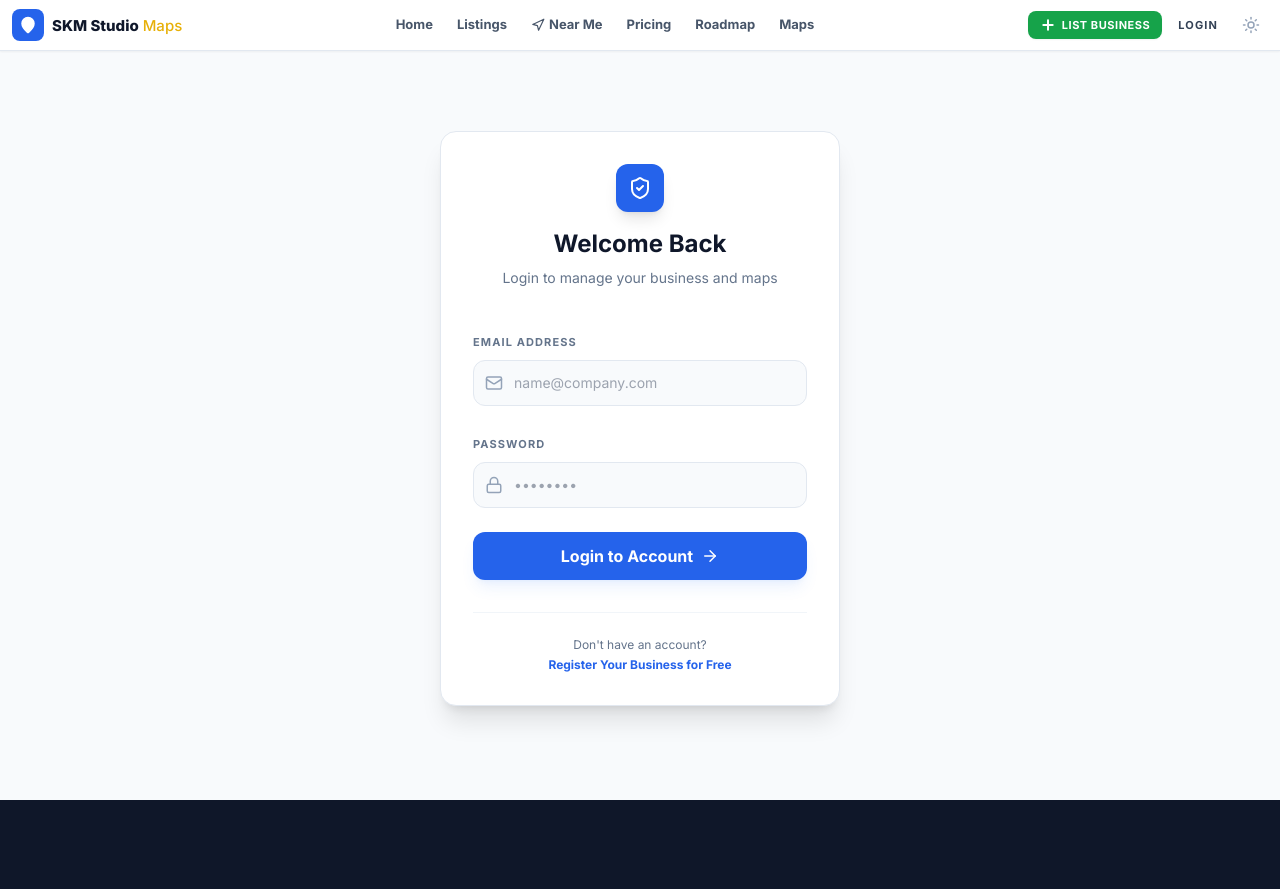
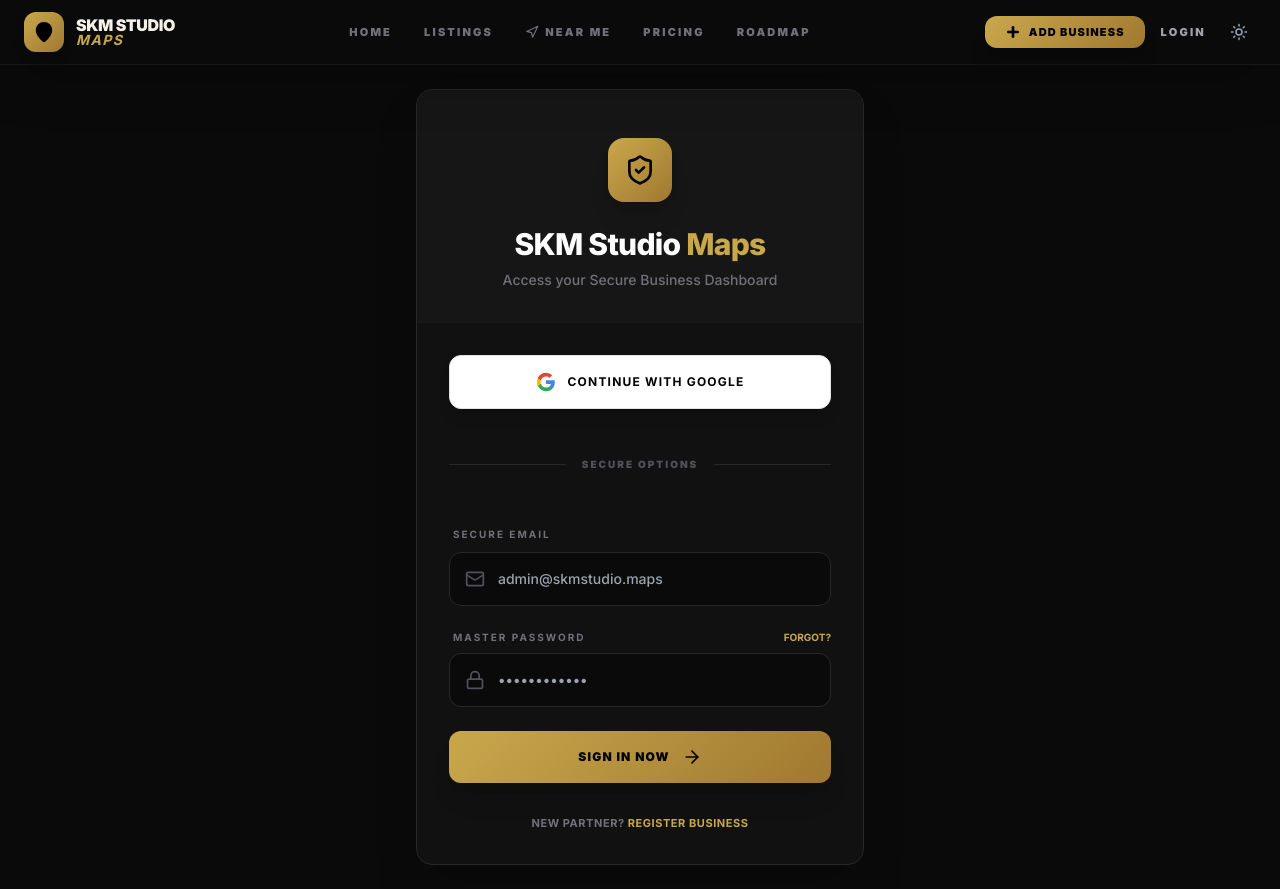
Before and after one commit to skmstudioservices-cyber/maps, a Next.js app in the folder New India Maps/: page /login in a window 1280 px wide. Before the commit the page ends 800 px from the top, so only its background shows below. Built offline with nearby package versions, Linux system fonts and the light colour scheme; no server answers; a web font is replaced by a local one.

Commit message:
feat: complete Login page with Google Auth logic and Vercel build fixes

```diff
--- a/New India Maps/src/app/login/page.tsx
+++ b/New India Maps/src/app/login/page.tsx
@@ -2,6 +2,7 @@
 
 import React, { useState } from 'react';
 import Link from 'next/link';
+import { useRouter } from 'next/navigation';
 import { Mail, Lock, ArrowRight, ShieldCheck } from 'lucide-react';
 import { supabase } from '@/lib/supabase';
 import TopNav from '@/components/layout/TopNav';
@@ -10,62 +11,133 @@
  * PAGE: Login
  * UTILITY: Allows users to access their accounts.
  * USE CASE: Essential for Contributors and Owners to manage data.
- *
- * DESIGN: High-contrast, secure look using the Dark/Gold accents
- * from the 'admin-v2' mockup to indicate a 'Private/Secure' area.
  */
 export default function LoginPage() {
+  const router = useRouter();
   const [email, setEmail] = useState('');
   const [password, setPassword] = useState('');
   const [loading, setLoading] = useState(false);
+  const [error, setError] = useState<string | null>(null);
 
+  const GOLD = "#C9A84C";
+  const GOLD_DARK = "#A07830";
+
+  /**
+   * ACTION: handleGoogleLogin
+   * UTILITY: Triggers Supabase Google OAuth flow.
+   */
+  const handleGoogleLogin = async () => {
+    setLoading(true);
+    const { error } = await supabase.auth.signInWithOAuth({
+      provider: 'google',
+      options: {
+        redirectTo: window.location.origin + '/dashboard',
+      },
+    });
+    if (error) setError(error.message);
+    setLoading(false);
+  };
+
+  /**
+   * ACTION: handleLogin
+   * UTILITY: Authenticates user against Supabase Auth.
+   */
   const handleLogin = async (e: React.FormEvent) => {
     e.preventDefault();
     setLoading(true);
-    // Logic for Supabase Auth will be added here in the next incremental step
+    setError(null);
+
+    try {
+      const { data, error: authError } = await supabase.auth.signInWithPassword({
+        email,
+        password,
+      });
+
+      if (authError) throw authError;
+      router.push('/dashboard');
+      router.refresh();
+    } catch (err: any) {
+      setError(err.message || 'Failed to login. Please check your credentials.');
+    } finally {
       setLoading(false);
+    }
   };
 
   return (
-    <div className="min-h-screen bg-slate-50 dark:bg-zinc-950">
+    <div className="min-h-screen bg-[#0A0A0A] text-white flex flex-col font-sans">
       <TopNav />
 
-      <main className="max-w-md mx-auto pt-20 px-6">
-        <div className="bg-white dark:bg-zinc-900 border border-slate-200 dark:border-zinc-800 rounded-2xl p-8 shadow-xl">
-          <header className="text-center mb-10">
-            <div className="w-12 h-12 bg-blue-600 rounded-xl flex items-center justify-center text-white mx-auto mb-4 shadow-lg">
-              <ShieldCheck size={24} />
+      <main className="flex-1 flex items-center justify-center p-6">
+        <div className="w-full max-w-md bg-[#111] border border-zinc-800 rounded-2xl overflow-hidden shadow-2xl">
+          <header className="pt-12 pb-8 px-8 text-center bg-[#161616] border-b border-zinc-900">
+            <div
+              className="w-16 h-16 rounded-2xl flex items-center justify-center mx-auto mb-6 shadow-xl"
+              style={{ background: `linear-gradient(135deg, ${GOLD}, ${GOLD_DARK})` }}
+            >
+              <ShieldCheck size={32} className="text-black" />
             </div>
-            <h1 className="text-2xl font-bold text-slate-900 dark:text-white">Welcome Back</h1>
-            <p className="text-sm text-slate-500 mt-2">Login to manage your business and maps</p>
+            <h1 className="text-3xl font-extrabold tracking-tight">
+              SKM Studio <span style={{ color: GOLD }}>Maps</span>
+            </h1>
+            <p className="text-sm text-zinc-500 mt-2 font-medium">Access your Secure Business Dashboard</p>
           </header>
+
+          <div className="p-8 space-y-8">
+            {error && (
+              <div className="p-4 bg-red-950/20 border border-red-900/50 rounded-xl text-red-400 text-xs font-bold flex items-center gap-2">
+                <span>⚠️</span> {error}
+              </div>
+            )}
+
+            <button
+              onClick={handleGoogleLogin}
+              disabled={loading}
+              className="w-full bg-white text-black font-bold py-4 rounded-xl flex items-center justify-center gap-3 transition-all hover:bg-zinc-100 active:scale-[0.98] shadow-lg text-xs uppercase tracking-widest border border-zinc-200"
+            >
+              <svg className="w-5 h-5" viewBox="0 0 24 24">
+                <path d="M22.56 12.25c0-.78-.07-1.53-.2-2.25H12v4.26h5.92c-.26 1.37-1.04 2.53-2.21 3.31v2.77h3.57c2.08-1.92 3.28-4.74 3.28-8.09z" fill="#4285F4"/>
+                <path d="M12 23c2.97 0 5.46-.98 7.28-2.66l-3.57-2.77c-.98.66-2.23 1.06-3.71 1.06-2.86 0-5.29-1.93-6.16-4.53H2.18v2.84C3.99 20.53 7.7 23 12 23z" fill="#34A853"/>
+                <path d="M5.84 14.09c-.22-.66-.35-1.36-.35-2.09s.13-1.43.35-2.09V7.07H2.18C1.43 8.55 1 10.22 1 12s.43 3.45 1.18 4.93l3.66-2.84z" fill="#FBBC05"/>
+                <path d="M12 5.38c1.62 0 3.06.56 4.21 1.64l3.15-3.15C17.45 2.09 14.97 1 12 1 7.7 1 3.99 3.47 2.18 7.07l3.66 2.84c.87-2.6 3.3-4.53 6.16-4.53z" fill="#EA4335"/>
+              </svg>
+              Continue with Google
+            </button>
+
+            <div className="relative flex items-center py-4">
+              <div className="flex-grow border-t border-zinc-800"></div>
+              <span className="flex-shrink mx-4 text-[10px] font-black uppercase tracking-[0.2em] text-zinc-600">Secure Options</span>
+              <div className="flex-grow border-t border-zinc-800"></div>
+            </div>
 
             <form onSubmit={handleLogin} className="space-y-6">
               <div className="space-y-2">
-              <label className="text-[11px] font-bold uppercase tracking-widest text-slate-500">Email Address</label>
-              <div className="relative">
-                <Mail className="absolute left-3 top-1/2 -translate-y-1/2 text-slate-400" size={18} />
+                <label className="text-[10px] font-bold uppercase tracking-[0.2em] text-zinc-500 ml-1">Secure Email</label>
+                <div className="relative group">
+                  <Mail className="absolute left-4 top-1/2 -translate-y-1/2 text-zinc-600 transition-colors group-focus-within:text-[#C9A84C]" size={20} />
                   <input
                     type="email"
                     value={email}
                     onChange={(e) => setEmail(e.target.value)}
-                  placeholder="name@company.com"
-                  className="w-full bg-slate-50 dark:bg-zinc-800 border border-slate-200 dark:border-zinc-700 rounded-xl py-3 pl-10 pr-4 outline-none focus:border-blue-500 transition-all text-sm"
+                    placeholder="admin@skmstudio.maps"
+                    className="w-full bg-[#0A0A0A] border border-zinc-800 rounded-xl py-4 pl-12 pr-4 outline-none focus:border-[#C9A84C] transition-all text-sm font-medium"
                     required
                   />
                 </div>
               </div>
 
               <div className="space-y-2">
-              <label className="text-[11px] font-bold uppercase tracking-widest text-slate-500">Password</label>
-              <div className="relative">
-                <Lock className="absolute left-3 top-1/2 -translate-y-1/2 text-slate-400" size={18} />
+                <div className="flex justify-between items-center ml-1">
+                  <label className="text-[10px] font-bold uppercase tracking-[0.2em] text-zinc-500">Master Password</label>
+                  <Link href="#" className="text-[10px] font-bold uppercase text-[#C9A84C] hover:underline">Forgot?</Link>
+                </div>
+                <div className="relative group">
+                  <Lock className="absolute left-4 top-1/2 -translate-y-1/2 text-zinc-600 transition-colors group-focus-within:text-[#C9A84C]" size={20} />
                   <input
                     type="password"
                     value={password}
                     onChange={(e) => setPassword(e.target.value)}
-                  placeholder="••••••••"
-                  className="w-full bg-slate-50 dark:bg-zinc-800 border border-slate-200 dark:border-zinc-700 rounded-xl py-3 pl-10 pr-4 outline-none focus:border-blue-500 transition-all text-sm"
+                    placeholder="••••••••••••"
+                    className="w-full bg-[#0A0A0A] border border-zinc-800 rounded-xl py-4 pl-12 pr-4 outline-none focus:border-[#C9A84C] transition-all text-sm font-medium"
                     required
                   />
                 </div>
@@ -74,21 +146,20 @@
               <button
                 type="submit"
                 disabled={loading}
-              className="w-full bg-blue-600 text-white font-bold py-3 rounded-xl hover:bg-blue-700 active:scale-[0.98] transition-all shadow-lg shadow-blue-500/10 flex items-center justify-center gap-2"
+                className="w-full text-black font-black py-4 rounded-xl active:scale-[0.98] transition-all shadow-xl flex items-center justify-center gap-3 uppercase tracking-widest text-xs"
+                style={{ background: `linear-gradient(135deg, ${GOLD}, ${GOLD_DARK})` }}
               >
-              {loading ? 'Please wait...' : 'Login to Account'}
-              <ArrowRight size={18} />
+                {loading ? 'Authenticating...' : 'Sign In Now'}
+                <ArrowRight size={20} />
               </button>
             </form>
 
-          <footer className="mt-8 pt-6 border-t border-slate-100 dark:border-zinc-800 text-center">
-            <p className="text-xs text-slate-500">
-              Don't have an account? <br />
-              <Link href="/add" className="text-blue-600 font-bold hover:underline mt-1 inline-block">
-                Register Your Business for Free
-              </Link>
+            <footer className="text-center">
+              <p className="text-[11px] text-zinc-500 font-bold uppercase tracking-wider">
+                New Partner? <Link href="/add" className="text-[#C9A84C] hover:underline">Register Business</Link>
               </p>
             </footer>
+          </div>
         </div>
       </main>
     </div>
--- a/New India Maps/src/components/layout/TopNav.tsx
+++ b/New India Maps/src/components/layout/TopNav.tsx
@@ -25,60 +25,60 @@
  * 3. Added 'Near Me' feature link.
  */
 export default function TopNav() {
+  const GOLD = "#C9A84C";
+  const GOLD_DARK = "#A07830";
+
   return (
-    <nav className="sticky top-0 z-50 w-full bg-white dark:bg-zinc-950 border-b border-slate-200 dark:border-zinc-800 px-3 py-2 flex items-center justify-between shadow-sm">
+    <nav className="sticky top-0 z-50 w-full bg-[#0A0A0A] border-b border-zinc-900 px-6 py-3 flex items-center justify-between shadow-2xl">
 
-      {/*
-         LOGO SECTION: Split Brand Title
-         UTILITY: Allows different styling for Brand Name vs. Product Category.
-      */}
-      <Link href="/" className="flex items-center gap-2 shrink-0">
-        <div className="w-8 h-8 rounded-lg bg-blue-600 flex items-center justify-center text-white">
-          <MapPin size={18} fill="currentColor" />
+      {/* LOGO SECTION: Match Admin UI precisely */}
+      <Link href="/" className="flex items-center gap-3 shrink-0 group">
+        <div
+          className="w-10 h-10 rounded-xl flex items-center justify-center text-black shadow-lg shadow-gold/10 group-hover:scale-105 transition-transform"
+          style={{ background: `linear-gradient(135deg, ${GOLD}, ${GOLD_DARK})` }}
+        >
+          <MapPin size={22} fill="currentColor" />
         </div>
-        <div className="flex items-baseline gap-1">
-          <span className="font-extrabold text-[15px] text-slate-900 dark:text-white leading-none">
-            {SITE_CONFIG.brandPart1}
+        <div className="flex flex-col leading-none">
+          <span className="font-black text-[16px] text-[#F5F0E8] tracking-tight uppercase">
+            SKM Studio
           </span>
-          <span className="font-medium text-[15px] text-brand-gold leading-none">
-            {SITE_CONFIG.brandPart2}
+          <span className="font-bold text-[14px] tracking-widest uppercase italic" style={{ color: GOLD }}>
+            Maps
           </span>
         </div>
       </Link>
 
-      {/*
-         NAVIGATION LINKS: Desktop
-         UTILITY: Standardized links for core site functions.
-      */}
-      <div className="hidden lg:flex items-center gap-6 text-[13px] font-bold text-slate-600 dark:text-slate-400">
-        <Link href="/" className="hover:text-blue-600 transition-colors">Home</Link>
-        <Link href="/listings" className="hover:text-blue-600 transition-colors">Listings</Link>
-        <Link href="/near-me" className="flex items-center gap-1 hover:text-blue-600 transition-colors">
+      {/* NAVIGATION LINKS: Centered & Sophisticated */}
+      <div className="hidden lg:flex items-center gap-8 text-[11px] font-black uppercase tracking-[0.2em] text-zinc-500">
+        <Link href="/" className="hover:text-[#C9A84C] transition-colors">Home</Link>
+        <Link href="/listings" className="hover:text-[#C9A84C] transition-colors">Listings</Link>
+        <Link href="/near-me" className="flex items-center gap-1.5 hover:text-[#C9A84C] transition-colors">
           <Navigation size={14} /> Near Me
         </Link>
-        <Link href="/pricing" className="hover:text-blue-600 transition-colors">Pricing</Link>
-        <Link href="/roadmap" className="hover:text-blue-600 transition-colors">Roadmap</Link>
-        <Link href="/map" className="hover:text-blue-600 transition-colors">Maps</Link>
+        <Link href="/pricing" className="hover:text-[#C9A84C] transition-colors">Pricing</Link>
+        <Link href="/roadmap" className="hover:text-[#C9A84C] transition-colors">Roadmap</Link>
       </div>
 
-      {/*
-         PRIMARY ACTIONS: Optimized for Interaction
-      */}
-      <div className="flex items-center gap-2">
-        {/* + List Business: Primary conversion point */}
-        <Link href="/add" className="bg-green-600 text-white px-3 py-1.5 rounded-lg flex items-center gap-1.5 hover:bg-green-700 transition-all shadow-sm active:scale-95">
-          <Plus size={16} strokeWidth={3} />
-          <span className="hidden sm:inline font-bold text-[11px] uppercase tracking-wider">List Business</span>
+      {/* PRIMARY ACTIONS */}
+      <div className="flex items-center gap-4">
+        {/* + List Business: Revert to Gold accent to match premium feel */}
+        <Link
+          href="/add"
+          className="text-black px-5 py-2 rounded-xl flex items-center gap-2 hover:opacity-90 transition-all shadow-xl active:scale-95 text-[11px] font-black uppercase tracking-widest"
+          style={{ background: `linear-gradient(135deg, ${GOLD}, ${GOLD_DARK})` }}
+        >
+          <Plus size={16} strokeWidth={4} />
+          <span className="hidden sm:inline">Add Business</span>
         </Link>
 
-        <Link href="/login" className="hidden md:block text-[11px] font-bold text-slate-700 dark:text-slate-300 hover:text-blue-600 px-2 uppercase tracking-widest">Login</Link>
+        <Link href="/login" className="hidden md:block text-[11px] font-black text-zinc-400 hover:text-white uppercase tracking-[0.2em]">Login</Link>
 
-        {/* Extracted Theme Toggle (Utility-First Separation) */}
         <ThemeToggle />
 
-        {/* Mobile/Watch menu trigger */}
-        <button className="lg:hidden p-1.5 text-slate-700 dark:text-slate-300 bg-slate-50 dark:bg-zinc-900 border border-slate-200 dark:border-zinc-800 rounded-md">
-          <Menu size={20} />
+        {/* Mobile menu trigger */}
+        <button className="lg:hidden p-2 text-zinc-400 bg-[#161616] border border-zinc-800 rounded-xl">
+          <Menu size={22} />
         </button>
       </div>
     </nav>
```
Also changed, not shown: 1 other file (tests, documents, lock files or other folders). Lines whose indentation alone changed are shown as unchanged.
